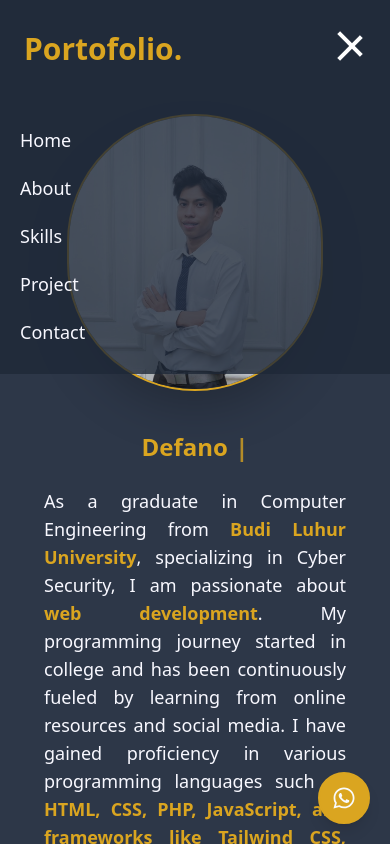
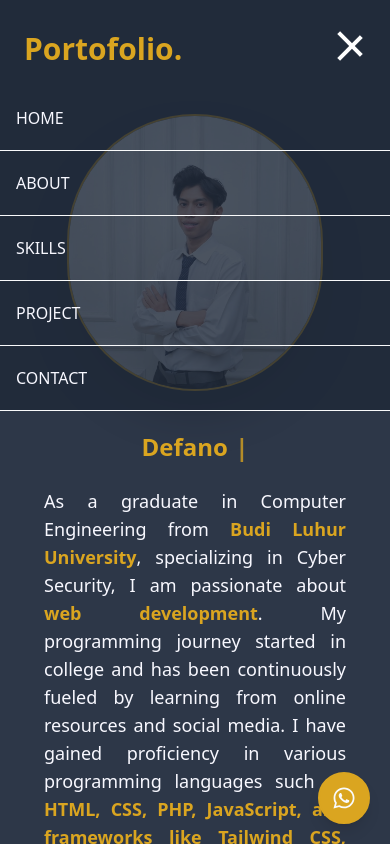
Before and after one commit to defaaryawar/def-porto, a Next.js app: page / in a window 390 px wide. Both pictures are taken after a click on the button 350 px from the left and 46 px from the top of the page. Shown: the top 844 px of the page. Built offline with nearby package versions, Linux system fonts and the light colour scheme.

Commit message:
perbaikan pada navbar bagian mobile

```diff
--- a/package.json
+++ b/package.json
@@ -9,7 +9,7 @@
     "lint": "next lint"
   },
   "dependencies": {
-    "daisyui": "^4.12.14",
+    "daisyui": "^4.12.23",
     "framer-motion": "^11.11.12",
     "gsap": "^3.12.5",
     "next": "^15.0.3",
--- a/src/components/Navbar/Navbar.jsx
+++ b/src/components/Navbar/Navbar.jsx
@@ -43,28 +43,42 @@ const Navbar = () => {
                 </div>
 
                 {/* Menu Navigasi */}
-                <div className={`lg:flex md:flex-row ${isMenuOpen ? 'absolute top-full right-0 bg-gray-800/80 w-full p-5 transition-transform transform ease-in-out duration-300' : 'hidden md:flex'}`}>
-                    <ul className="flex flex-col sm:flex-row md:flex-row lg:flex-row gap-5 lg:gap-8 cursor-pointer py-2 lg:px-0 justify-start font-medium text-color-primary md:px-11 sm:text-lg md:text-sm lg:text-sm text-lg">
+                <div
+                    className={`lg:flex md:flex-row ${isMenuOpen ? 'absolute top-full right-0 bg-gray-800/80 w-full md:py-4 py-0 md:px-4 px-0 transition-transform transform ease-in-out duration-300' : 'hidden md:flex'}`}
+                >
+                    <ul className="flex flex-col w-full sm:flex-row md:flex-row lg:flex-row gap-5 lg:gap-8 md:mt-0 mt-2 cursor-pointer md:py-2 py-0 lg:px-0 font-medium md:normal-case uppercase text-color-primary md:px-11 sm:text-lg md:text-sm lg:text-sm text-md">
                         {/* Home */}
                         <li className="hover:text-color-secondary">
-                            <Link href="#hero" className="navbar-link" onClick={closeMenu}>Home</Link>
+                            <Link href="#hero" className="navbar-link md:px-0 px-4" onClick={closeMenu}>
+                                Home
+                            </Link>
                         </li>
+                        {/* Divider hanya muncul di mobile */}
+                        <hr className="border-gray-50 my-0 md:hidden w-full mx-0" />
                         {/* About */}
                         <li className="hover:text-color-secondary">
-                            <Link href="#about" className="navbar-link" onClick={closeMenu}>About</Link>
+                            <Link href="#about" className="navbar-link md:px-0 px-4" onClick={closeMenu}>About</Link>
                         </li>
+                        {/* Divider hanya muncul di mobile */}
+                        <hr className="border-gray-50 my-0 md:hidden w-full mx-0" />
                         {/* Skills */}
                         <li className="hover:text-color-secondary">
-                            <Link href="#skill" className="navbar-link" onClick={closeMenu}>Skills</Link>
+                            <Link href="#skill" className="navbar-link md:px-0 px-4" onClick={closeMenu}>Skills</Link>
                         </li>
+                        {/* Divider hanya muncul di mobile */}
+                        <hr className="border-gray-50 my-0 md:hidden w-full mx-0" />
                         {/* Project */}
                         <li className="hover:text-color-secondary">
-                            <Link href="#project" className="navbar-link" onClick={closeMenu}>Project</Link>
+                            <Link href="#project" className="navbar-link md:px-0 px-4" onClick={closeMenu}>Project</Link>
                         </li>
+                        {/* Divider hanya muncul di mobile */}
+                        <hr className="border-gray-50 my-0 md:hidden w-full mx-0" />
                         {/* Contact */}
                         <li className="hover:text-color-secondary">
-                            <Link href="#footer" className="navbar-link" onClick={closeMenu}>Contact</Link>
+                            <Link href="#footer" className="navbar-link md:px-0 px-4" onClick={closeMenu}>Contact</Link>
                         </li>
+                        {/* Divider hanya muncul di mobile */}
+                        <hr className="border-gray-50 my-0 md:hidden w-full mx-0" />
                     </ul>
                 </div>
             </div>
```
Also changed, not shown: 1 other file (tests, documents, lock files or other folders).
